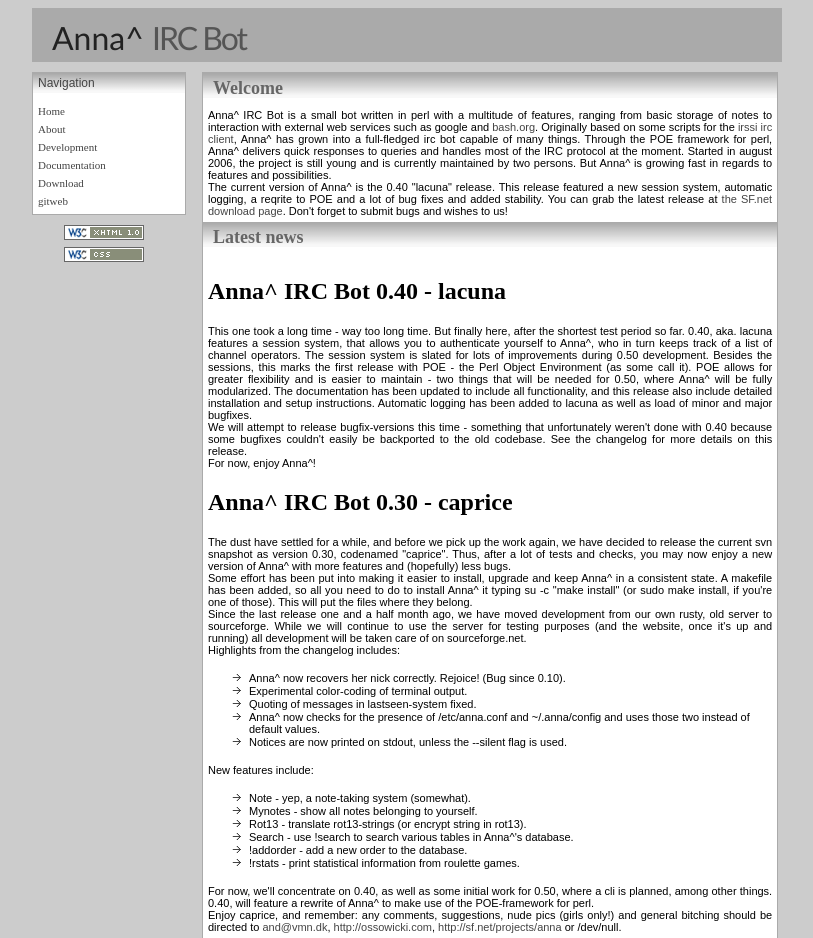
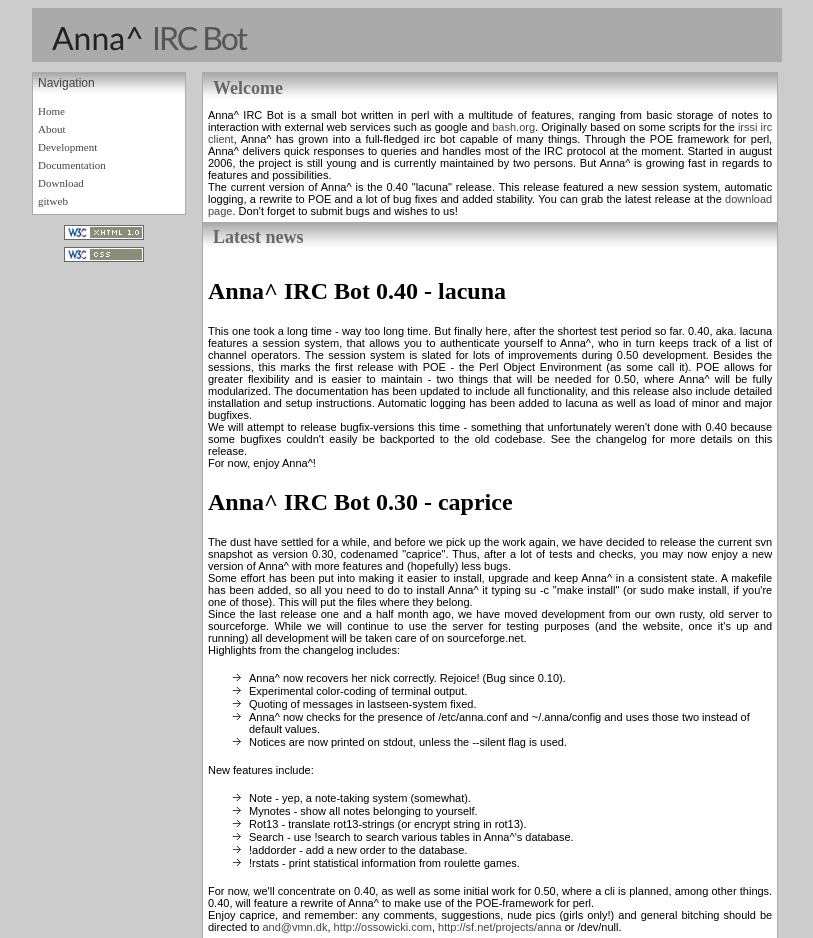
Before and after one commit to aowi/anna, a PHP site: page /?p=1 in a window 1280 px wide. Shown: the top 938 px of the page, without its empty margins (233-1046 px from the left). Run offline with PHP 8.4, Linux system fonts and the light colour scheme.

Commit message:
more formatting

```diff
--- a/website/home.php
+++ b/website/home.php
@@ -12,7 +12,12 @@
 		moment. Started in august 2006, the project is still young and is
 		currently maintained by two persons. But Anna^ is growing fast in
 		regards to features and possibilities.</p>
-	<p>The current version of Anna^ is the 0.40 "lacuna" release. This release featured a new session system, automatic logging, a reqrite to POE and a lot of bug fixes and added stability. You can grab the latest release at <a href='http://sourceforge.net/project/showfiles.php?group_id=180743'>the SF.net download page</a>. Don't forget to submit bugs and wishes to us!</p>
+		<p>The current version of Anna^ is the 0.40 "lacuna" release.
+		This release featured a new session system, automatic logging, a
+		rewrite to POE and a lot of bug fixes and added stability. You
+		can grab the latest release at the
+		<a href='./?download'>download page</a>. Don't forget to submit
+		bugs and wishes to us!</p>
 	</div>
 	<div class='main_box_head'><span class='main_head'>Latest news</span></div>
 	<div class='main_box_content'>
```
